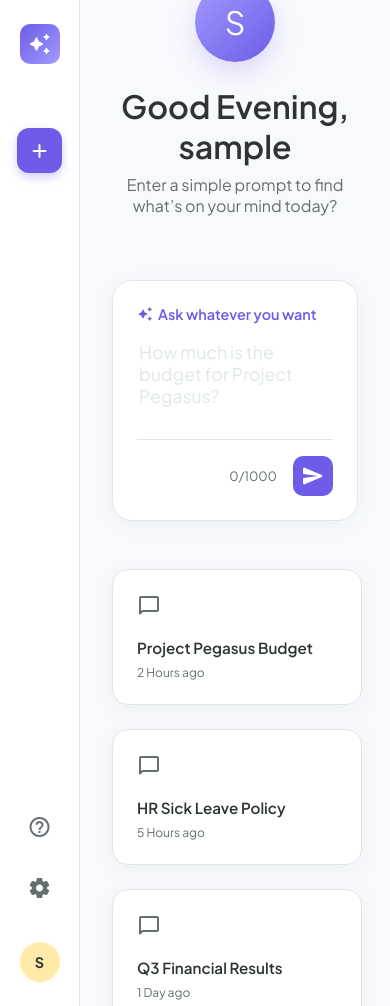
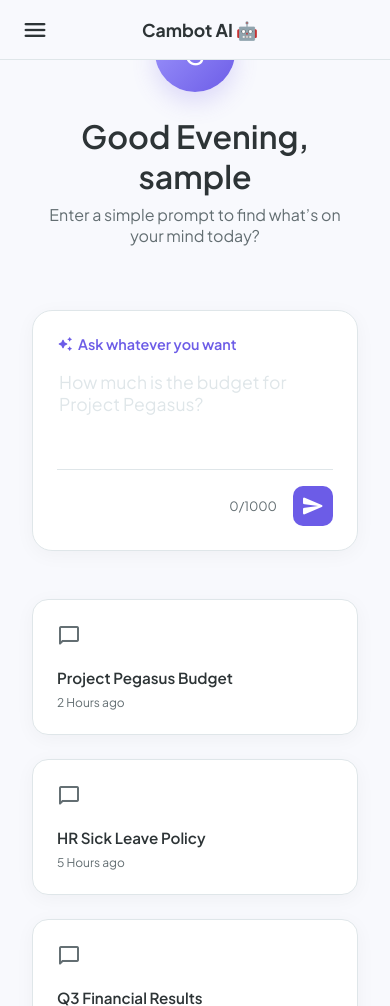
Before and after one commit to rambosorn/llama-chat, a Flask app: page / in a window 390 px wide. Run offline with Flask 3, Linux system fonts and the light colour scheme; the visitor is signed in with stand-in values (Sample User, id 1).

Commit message:
Implement Mobile Responsive Sidebar (ChatGPT Style)

```diff
--- a/templates/index.html
+++ b/templates/index.html
@@ -68,6 +68,134 @@
             border-right: 1px solid var(--border);
             flex-shrink: 0;
             transition: background-color 0.3s, border-color 0.3s;
+            z-index: 50;
+        }
+
+        /* --- MOBILE NAV --- */
+        .mobile-header {
+            display: none;
+            position: fixed;
+            top: 0;
+            left: 0;
+            right: 0;
+            height: 60px;
+            background: var(--bg-body);
+            border-bottom: 1px solid var(--border);
+            z-index: 40;
+            align-items: center;
+            padding: 0 1rem;
+            justify-content: space-between;
+        }
+
+        .menu-btn {
+            background: none;
+            border: none;
+            color: var(--text-main);
+            cursor: pointer;
+            padding: 5px;
+            display: flex;
+            align-items: center;
+            justify-content: center;
+        }
+
+        .mobile-brand {
+            font-weight: 700;
+            font-size: 1.1rem;
+            color: var(--text-main);
+        }
+
+        .overlay {
+            display: none;
+            position: fixed;
+            top: 0;
+            left: 0;
+            right: 0;
+            bottom: 0;
+            background: rgba(0, 0, 0, 0.5);
+            z-index: 45;
+            opacity: 0;
+            transition: opacity 0.3s;
+        }
+
+        .overlay.show {
+            display: block;
+            opacity: 1;
+        }
+
+        @media (max-width: 768px) {
+            body {
+                flex-direction: column;
+            }
+
+            aside {
+                position: fixed;
+                top: 0;
+                left: 0;
+                bottom: 0;
+                width: 260px;
+                /* Wider drawer like GPT */
+                transform: translateX(-100%);
+                transition: transform 0.3s ease;
+                align-items: flex-start;
+                /* Align left for drawer feel */
+                padding: 1.5rem;
+            }
+
+            aside.open {
+                transform: translateX(0);
+                box-shadow: 2px 0 15px rgba(0, 0, 0, 0.2);
+            }
+
+            /* Adjust internal sidebar items for drawer look */
+            aside .brand-logo {
+                margin-bottom: 2rem;
+                margin-left: 0.5rem;
+            }
+
+            aside .nav-item {
+                width: 100%;
+                justify-content: flex-start;
+                padding-left: 1rem;
+                border-radius: 8px;
+            }
+
+            aside .nav-item span {
+                margin-right: 1rem;
+            }
+
+            /* Show Mobile Header */
+            .mobile-header {
+                display: flex;
+            }
+
+            /* Main Content Pushed down */
+            main {
+                margin-top: 60px;
+                height: calc(100vh - 60px);
+            }
+
+            /* Popovers fix for mobile drawer */
+            .popover-menu {
+                left: 20px;
+                width: 220px;
+                position: relative;
+                /* Inside flow */
+                box-shadow: none;
+                background: rgba(0, 0, 0, 0.05);
+                /* Subtle nested bg */
+                border: none;
+                margin-top: 5px;
+            }
+
+            #profileMenu {
+                bottom: auto;
+                top: 0;
+            }
+
+            #settingsMenu {
+                bottom: auto;
+                top: 0;
+            }
         }
 
         .brand-logo {
@@ -517,8 +645,19 @@
 </head>
 
 <body>
+    <!-- Mobile Header -->
+    <div class="mobile-header">
+        <button class="menu-btn" onclick="toggleMobileMenu()">
+            <span class="material-icons-round" style="font-size: 28px;">menu</span>
+        </button>
+        <div class="mobile-brand">Cambot AI 🤖</div>
+        <div style="width: 28px;"></div> <!-- Spacer for balance -->
+    </div>
 
-    <aside>
+    <!-- Dark Overlay -->
+    <div class="overlay" id="sidebarOverlay" onclick="toggleMobileMenu()"></div>
+
+    <aside id="sidebar">
         <div class="brand-logo">
             <span class="material-icons-round">auto_awesome</span>
         </div>
@@ -693,6 +832,18 @@
             }
         });
 
+        // --- MOBILE NAV ---
+        function toggleMobileMenu() {
+            const sidebar = document.getElementById('sidebar');
+            const overlay = document.getElementById('sidebarOverlay');
+            sidebar.classList.toggle('open');
+            if (sidebar.classList.contains('open')) {
+                overlay.classList.add('show');
+            } else {
+                overlay.classList.remove('show');
+            }
+        }
+
         // --- CHAT LOGIC ---
         function switchToChat() {
             heroSection.style.display = 'none';
```
